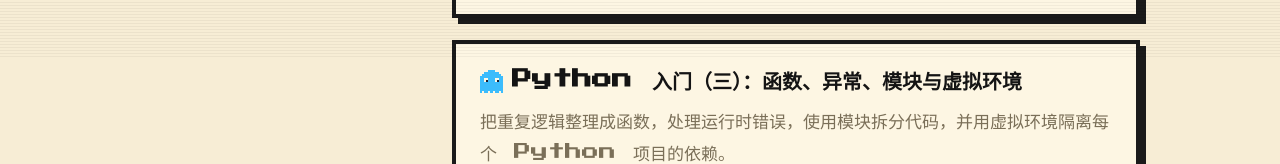
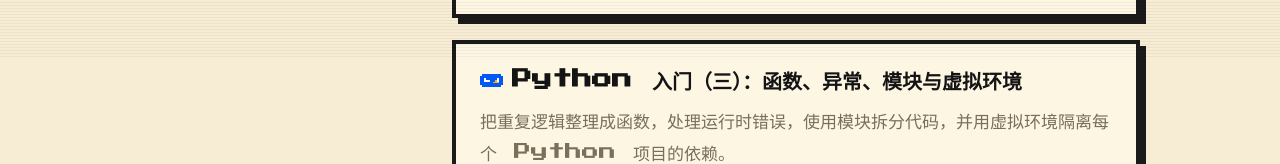
Before and after one commit to KongValley/ViteBlog, a React (Vite) app: page / in a window 1280 px wide. Shown: the part 743-907 px from the top of the page. Built offline with nearby package versions, Linux system fonts and the light colour scheme; a web font is replaced by a local one; what marked-highlight would draw is missing.

Commit message:
feat: 移除金币图标并重绘闪电，个别文章手动指定图标

```diff
--- a/src/components/PixelIcon.tsx
+++ b/src/components/PixelIcon.tsx
@@ -88,32 +88,18 @@
     '............',
   ],
   lightning: [
+    '.......yyy..',
     '......yyy...',
     '.....yyy....',
     '....yyy.....',
-    '...yyyyyy...',
-    '....yyyy....',
-    '...yyyy.....',
-    '..yyyy......',
-    '.yyyy.......',
+    '..yyyyyyyy..',
+    '.....yyyy...',
+    '....yyy.....',
+    '...yyy......',
+    '..yyy.......',
+    '.yyy........',
     '.yy.........',
     'yy..........',
-    '............',
-    '............',
-  ],
-  coin: [
-    '...yyyyyy...',
-    '..yyyyyyyy..',
-    '.yyyyyyyyyy.',
-    '.yykkkkkkyy.',
-    'yyykkwwkkyyy',
-    'yyykkwwkkyyy',
-    'yyykkkkkkyyy',
-    'yyykkkkkkyyy',
-    '.yykkkkkkyy.',
-    '.yyyyyyyyyy.',
-    '..yyyyyyyy..',
-    '...yyyyyy...',
   ],
   cat: [
     'kk........kk',
--- a/src/views/Home.tsx
+++ b/src/views/Home.tsx
@@ -19,7 +19,6 @@
   'ghost',
   'gamepad',
   'lightning',
-  'coin',
   'cat',
   'mushroom',
   'hero',
@@ -32,7 +31,17 @@
   'fighter',
 ]
 
+// 个别文章手动指定图标,覆盖哈希随机分配的结果
+const iconOverrides: Record<string, PixelIconName> = {
+  'typescript/typescript-webpack': 'gamepad',
+  'tool/自用代码提交格式': 'invader',
+  'tool/Hexo引入mermaid': 'robot',
+}
+
 function getPostIcon(slug: string): PixelIconName {
+  const override = iconOverrides[slug]
+  if (override) return override
+
   let hash = 0
 
   for (let index = 0; index < slug.length; index += 1) {
```
